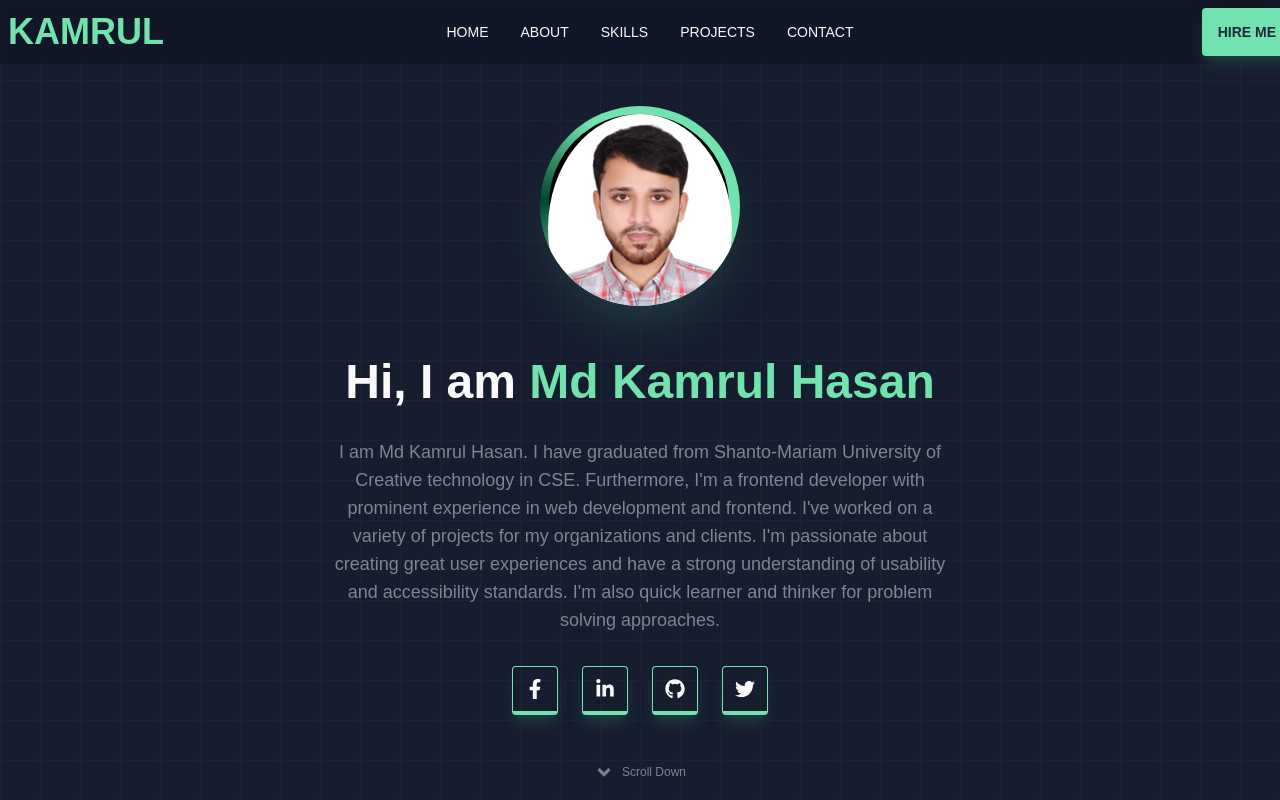
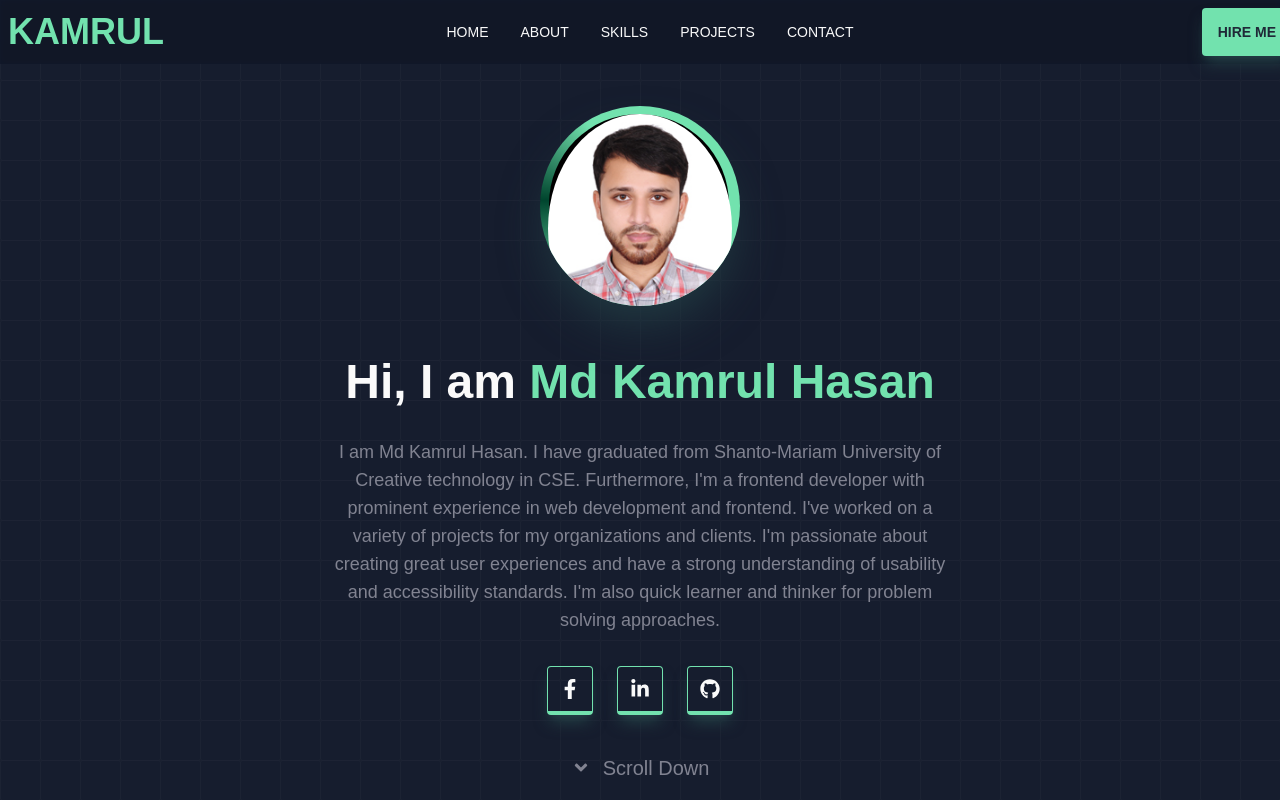
Before and after one commit to Rafi5734/Portfolio, a React (Vite) app: page / in a window 1280 px wide. Shown: the top 800 px of the page. Built offline with nearby package versions, Linux system fonts and the light colour scheme; a web font is replaced by a local one.

Commit message:
nav and hero section done

```diff
--- a/index.html
+++ b/index.html
@@ -4,7 +4,7 @@
     <meta charset="UTF-8" />
     <link rel="icon" type="image/svg+xml" href="/favicon.ico" />
     <meta name="viewport" content="width=device-width, initial-scale=1.0" />
-    <title>Sakib's Personal Portfolio</title>
+    <title>Kamrul's Personal Portfolio</title>
   </head>
   <body>
     <div id="root">
--- a/src/components/Hero.tsx
+++ b/src/components/Hero.tsx
@@ -5,7 +5,6 @@ import {
   FaFacebookF,
   FaGithub,
   FaLinkedinIn,
-  FaTwitter,
   FaAngleDown,
 } from "react-icons/fa";
 const Hero = () => {
@@ -36,38 +35,31 @@ const Hero = () => {
         <div className="flex gap-6 items-center">
           <a
             className="social-btn"
-            href="https://www.facebook.com/profile.php?id=100006805098760"
+            href="https://www.facebook.com/kamrulhasun.rafi"
             target="_blank"
           >
             <FaFacebookF />
           </a>
           <a
             className="social-btn"
-            href="https://www.linkedin.com/in/sakib-hossain-a33357280/"
+            href="https://www.linkedin.com/in/kamrul-hasun-rafi"
             target="_blank"
           >
             <FaLinkedinIn />
           </a>
           <a
             className="social-btn"
-            href="https://github.com/SakibHossain48"
+            href="https://github.com/Rafi5734"
             target="_blank"
           >
             <FaGithub />
           </a>
-          <a
-            className="social-btn"
-            href="https://twitter.com/SakibHasan3953"
-            target="_blank"
-          >
-            <FaTwitter />
-          </a>
         </div>
         <div className="text-xs text-desc-color flex gap-2 absolute bottom-4">
-          <span className="animate-bounce text-xl">
+          <span className="animate-bounce text-xl flex justify-center items-center">
             <FaAngleDown />
+            <span className="ms-3">Scroll Down</span>
           </span>
-          <span>Scroll Down</span>
         </div>
       </div>
     </section>
```
